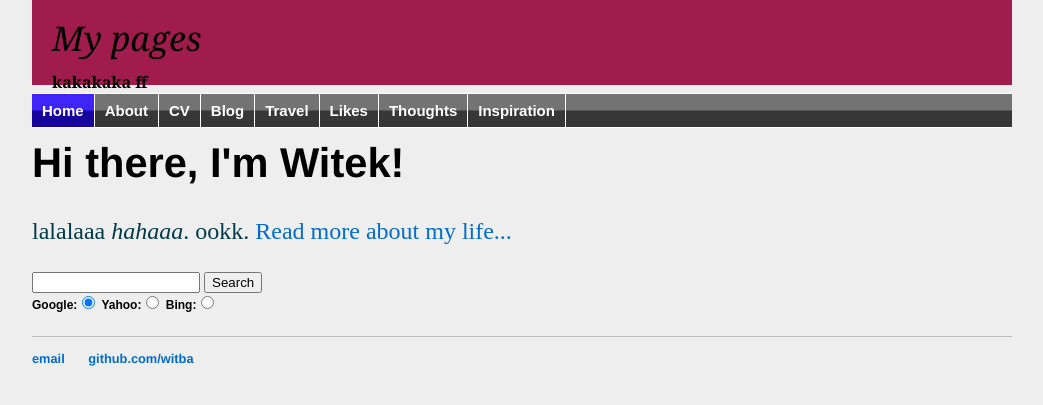
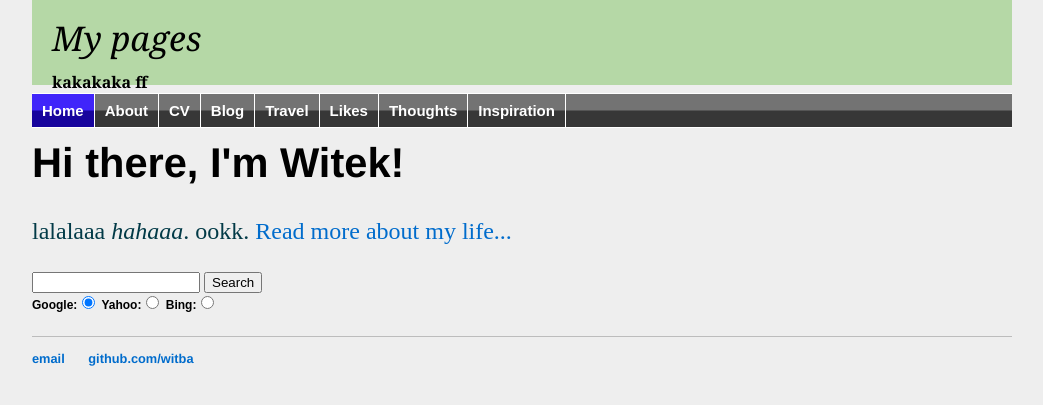
Before and after one commit to witba/witba.github.io, a Jekyll site: the page built from index.html, in a window 1280 px wide. Shown: the top 405 px of the page, without its empty margins (118-1161 px from the left). Built offline with Jekyll 4.4.1, drawn with Linux system fonts in a browser that asks for light colours.

Commit message:
Update main.css

```diff
--- a/css/main.css
+++ b/css/main.css
@@ -7,10 +7,21 @@
 }
 #style_header {
 height: 85px;
-background: #a01c4d;
+background: #b5d8a6;
 }
 #style_content {
 width: 100%;
+}
+#style_left_column {
+background: #FFFFFF;
+float: left;
+width: 220px;
+min-height: 600px;
+}
+#style_right_column {
+float: left;
+width: 760px;
+min-height: 400px;
 }
 #style_title {
 padding-top: 15px;
```
